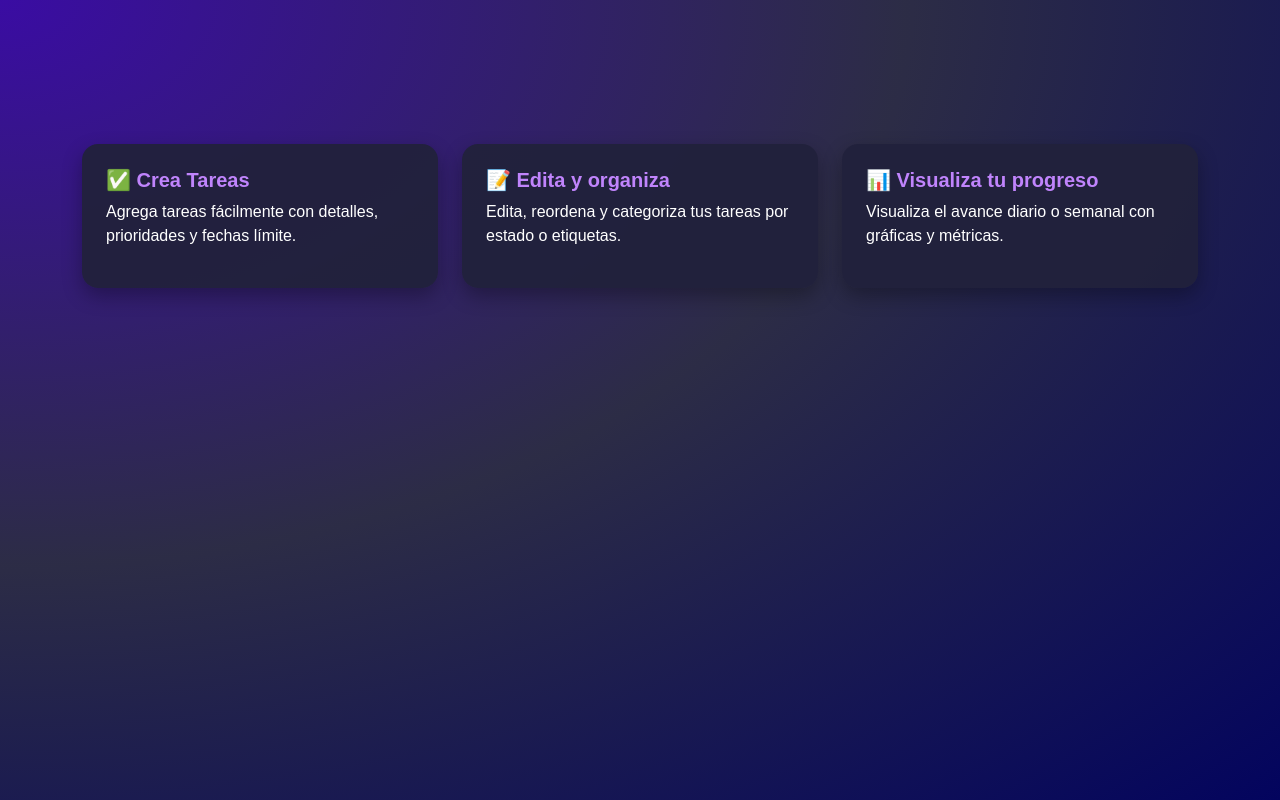
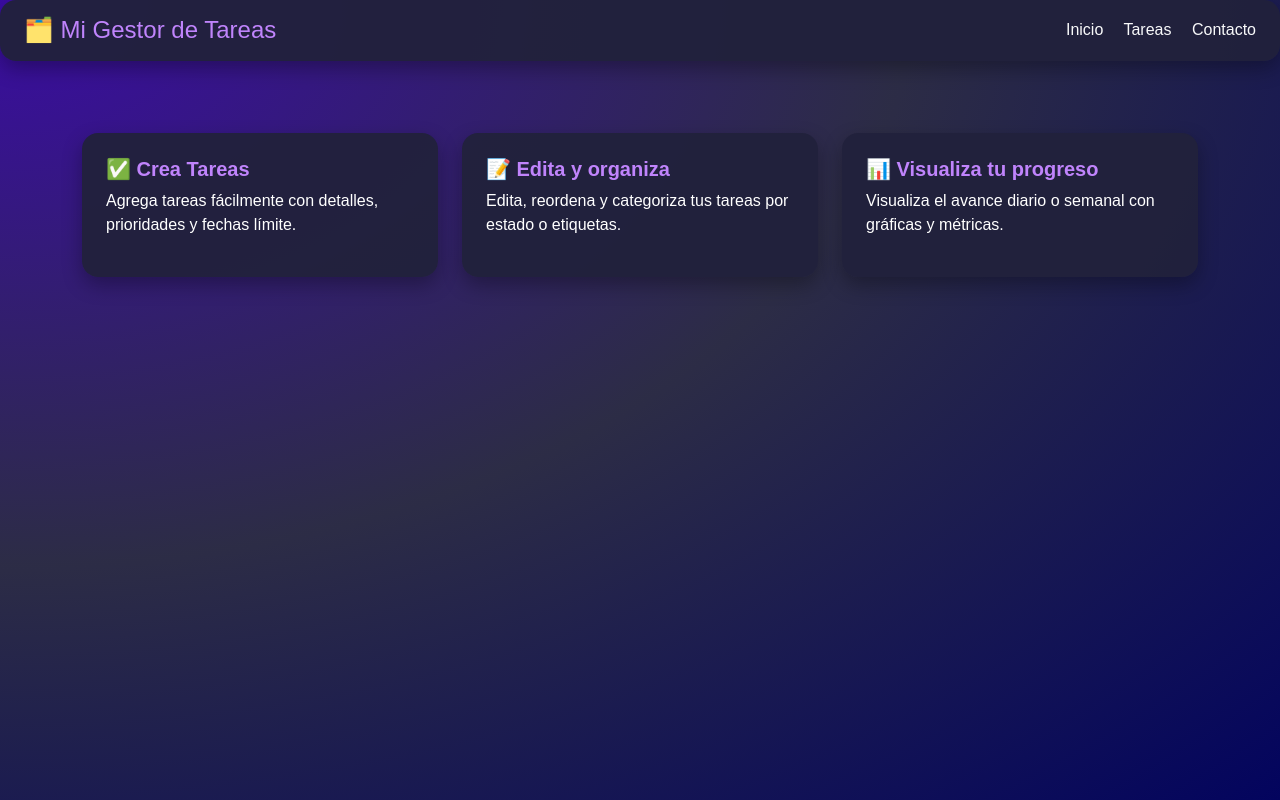
Before and after one commit to ClemeCajar16/API-modulo-6, a website: page public/index.html in a window 1280 px wide. Drawn offline with nearby package versions, Linux system fonts and the light colour scheme.

Commit message:
se estiliza la web

```diff
--- a/public/css/style.css
+++ b/public/css/style.css
@@ -5,6 +5,11 @@
       margin: 0;
       padding: 0;
       font-family: sans-serif;
+    }
+
+    header {
+        background-color: #3a0ca3;
+
     }
 
     .custom-card {
--- a/public/index.html
+++ b/public/index.html
@@ -11,11 +11,14 @@
 </head>
 <body>
 
-    <header class="container-fluid text-center py-5">
-
-
-    </header>
-
+    <header class="custom-card d-flex justify-content-between align-items-center px-4 py-3 mb-4">
+  <h1 class="h4 m-0 text-purple">🗂️ Mi Gestor de Tareas</h1>
+  <nav>
+    <a href="#" class="text-light me-3 text-decoration-none">Inicio</a>
+    <a href="#" class="text-light me-3 text-decoration-none">Tareas</a>
+    <a href="#" class="text-light text-decoration-none">Contacto</a>
+  </nav>
+</header>
 
  <section class="container py-5">
     <div class="row g-4">
```
